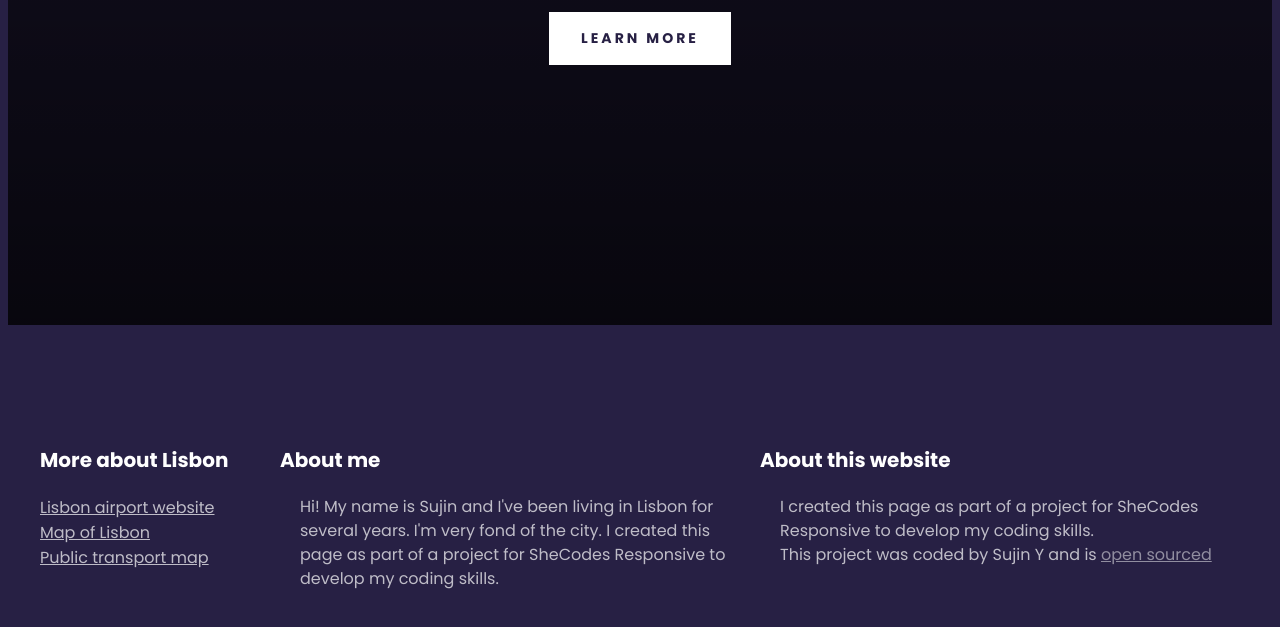
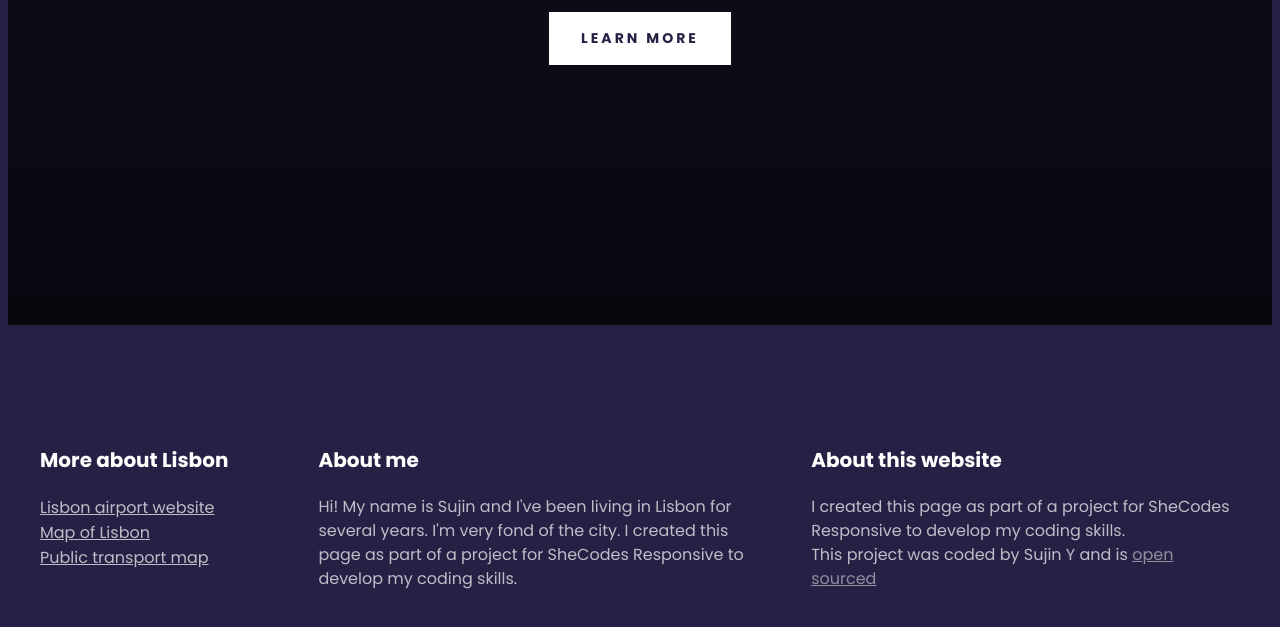
Before and after one commit to Yeosujin88/Responsive-Add-on-Week-2-project-Lisbon, a plain HTML site: page index.html in a window 1280 px wide. Shown: the part 612-1239 px from the top of the page. Drawn offline with Linux system fonts and the light colour scheme.

Commit message:
changed grid-gap

```diff
--- a/src/style.css
+++ b/src/style.css
@@ -77,7 +77,6 @@ font-size: 16px;
 font-weight: 400;
 line-height: 24px;
 opacity:0.7;
-margin:20px;
 
 
 }
@@ -96,6 +95,7 @@ footer a {
 .grid {
   display:grid;
   grid-template-columns: 1fr 2fr 2fr;
+  grid-gap:64px;
 }
 @media (max-width:960px){
     header {
```
